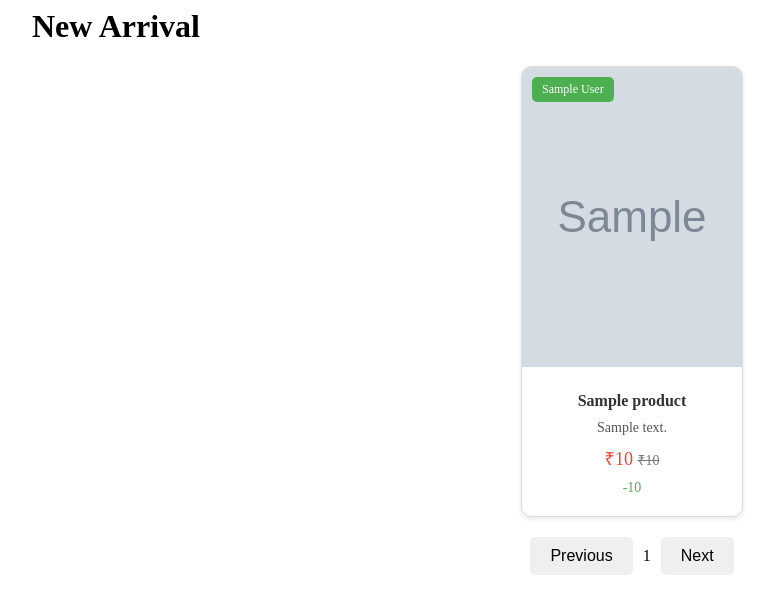
After one commit to abhishekairan/Inventory_Showcase, a Django app: template templates/products-list.html in a window 1280 px wide. The commit adds this page. Shown: the top 614 px of the page, without its empty margins (8-782 px from the left). Run offline with Django 5.2, Linux system fonts and the light colour scheme; the template is opened without the code that fills it: most values are stand-ins (such as "Sample title", 1, 10 or a date in 2020); grey boxes marked "Sample" are stand-in pictures.

Commit message:
commit 5
Done:
- Product Listing page (50%)
to do:
- product page
- all product page

```diff
--- a/Inventory_Showcase/urls.py
+++ b/Inventory_Showcase/urls.py
@@ -18,13 +18,14 @@ from django.contrib import admin
 from django.urls import path, include
 from django.conf.urls.static import static
 from django.conf import settings
-from inventory.views import generate_data, product, sample_template,home
+from inventory.views import generate_data, product, sample_template,home,products
 
 urlpatterns = [
     path('admin/', admin.site.urls),
     path('generate_data', generate_data),
-    path('product',product),
+    path('product/<int:id>',product),
     path('sample-template',sample_template),
+    path('products/<str:filter_type>',products),
     path('',home),
     path('home',home)
 ]
--- a/inventory/admin.py
+++ b/inventory/admin.py
@@ -28,7 +28,7 @@ class ProductImageInline(admin.TabularInline):
 class ProductAdmin(admin.ModelAdmin):
     list_display = ('name', 'cost', 'product_id', 'category', 'discount', 'created_at', 'updated_at')
     search_fields = ('product_id','name')
-    list_filter = ('category','discount')
+    list_filter = ('category','discount','featured')
     inlines = [ProductImageInline]
 
 
--- a/inventory/models.py
+++ b/inventory/models.py
@@ -49,6 +49,7 @@ class Product(models.Model):
     discount = models.ForeignKey(Discount, on_delete=models.SET_NULL, null=True, blank=True)
     created_at = models.DateTimeField(auto_now_add=True)
     updated_at = models.DateTimeField(auto_now=True)
+    featured = models.BooleanField(default=False,blank=False)
 
     def __str__(self):
         return self.name
--- /dev/null
+++ b/static/css/product-list.css
@@ -0,0 +1,93 @@
+.container {
+    max-width: 1200px;
+    margin: auto;
+}
+
+.product-grid {
+    display: flex;
+    flex-wrap: wrap;
+    gap: 20px;
+    justify-content: center;
+}
+
+.product-card {
+    background-color: #fff;
+    border: 1px solid #ddd;
+    border-radius: 10px;
+    overflow: hidden;
+    width: 220px;
+    box-shadow: 0 2px 5px rgba(0, 0, 0, 0.1);
+    text-align: center;
+    position: relative;
+}
+
+.product-card img {
+    width: 100%;
+    height: 300px;
+    object-fit: cover;
+}
+
+.product-card .details {
+    padding: 15px;
+}
+
+.product-card .details h2 {
+    font-size: 16px;
+    margin: 10px 0;
+    color: #333;
+}
+
+.product-card .details p {
+    font-size: 14px;
+    color: #555;
+    margin: 5px 0;
+}
+
+.product-card .details .price {
+    font-size: 18px;
+    color: #f44336;
+    margin: 10px 0;
+}
+
+.product-card .details .original-price {
+    font-size: 14px;
+    color: #777;
+    text-decoration: line-through;
+}
+
+.product-card .details .discount {
+    font-size: 14px;
+    color: #4caf50;
+    margin: 5px 0;
+}
+
+.product-card .badge {
+    position: absolute;
+    top: 10px;
+    left: 10px;
+    background-color: #4caf50;
+    color: white;
+    padding: 5px 10px;
+    border-radius: 5px;
+    font-size: 12px;
+}
+
+.pagination {
+    display: flex;
+    justify-content: center;
+    align-items: center;
+    margin: 20px 0;
+}
+
+.pagination button {
+    padding: 10px 20px;
+    font-size: 16px;
+    cursor: pointer;
+    border: none;
+    border-radius: 5px;
+    margin: 0 10px;
+}
+
+.pagination #page-number {
+    font-size: 16px;
+}
--- /dev/null
+++ b/static/js/product-list.js
@@ -0,0 +1,63 @@
+const products = [
+    // Add 100 or more product objects here in the format below
+    {
+        img: 'image-placeholder.jpg',
+        title: 'Product 1',
+        description: 'Description 1',
+        price: '₹459',
+        originalPrice: '₹2,999',
+        discount: '84% off',
+        badge: 'EOSS Special Deal'
+    },
+    // Repeat similar objects for other products
+];
+
+const productsPerPage = 100;
+let currentPage = 1;
+
+function displayProducts(page) {
+    const productGrid = document.getElementById('product-grid');
+    productGrid.innerHTML = '';
+
+    const start = (page - 1) * productsPerPage;
+    const end = page * productsPerPage;
+    const paginatedProducts = products.slice(start, end);
+
+    paginatedProducts.forEach(product => {
+        const productCard = document.createElement('div');
+        productCard.classList.add('product-card');
+
+        productCard.innerHTML = `
+            <img src="${product.img}" alt="${product.title}">
+            <div class="details">
+                <h2>${product.title}</h2>
+                <p>${product.description}</p>
+                <div class="price">${product.price} <span class="original-price">${product.originalPrice}</span></div>
+                <div class="discount">${product.discount}</div>
+            </div>
+            <div class="badge">${product.badge}</div>
+        `;
+
+        productGrid.appendChild(productCard);
+    });
+
+    document.getElementById('page-number').innerText = page;
+}
+
+function nextPage() {
+    const totalPages = Math.ceil(products.length / productsPerPage);
+    if (currentPage < totalPages) {
+        currentPage++;
+        displayProducts(currentPage);
+    }
+}
+
+function previousPage() {
+    if (currentPage > 1) {
+        currentPage--;
+        displayProducts(currentPage);
+    }
+}
+
+// Initialize the product grid
+displayProducts(currentPage);
--- /dev/null
+++ b/static/js/product.js
@@ -0,0 +1,3 @@
+function changeImage(src) {
+    document.getElementById('mainImage').src = src;
+}
--- a/templates/base.html
+++ b/templates/base.html
@@ -14,7 +14,6 @@
 <body>
     {% include 'header.html' %}
 
-    {% include "product-sections.html" %}
     {% block content %}
 
     {% endblock content %}
--- a/templates/header.html
+++ b/templates/header.html
@@ -81,10 +81,10 @@
         <ul class="desktop-menu-category-list">
 
           <li class="menu-category">
-            <a href="#" class="menu-title">Home</a>
+            <a href="/" class="menu-title">Home</a>
           </li>
 
-          {% for category, productCategories in categories.items %}
+          {% for category, productCategories in header_context.items %}
           <li class="menu-category">
             <a href="#" class="menu-title">{{category.display_name}}</a>
 
@@ -118,7 +118,7 @@
           <a href="#" class="menu-title">Home</a>
         </li>
 
-        {% for category, productCategories in categories.items %}
+        {% for category, productCategories in header_context.items %}
         <li class="menu-category">
 
           <button class="accordion-menu" data-accordion-btn>
--- /dev/null
+++ b/templates/products-list.html
@@ -0,0 +1,34 @@
+{% block link %}
+{% load static %}
+
+<link rel="stylesheet" href="{% static 'css/product-list.css' %}">
+<script src="product-list.js"></script>
+
+{% endblock link %}
+
+<div class="container">
+    <h1>New Arrival</h1>
+    <div id="product-grid" class="product-grid">
+        {% for product, image in products_list_context.items %}
+        <div class="product-card">
+            <img src="{{image.image.url}}" alt="{{product.name}}">
+            <div class="details">
+                <h2>{{product.name}}</h2>
+                <p>{{product.description}}</p>
+                {% if product.discount %}
+                <div class="price">₹{{product.get_discount_price}} <span class="original-price">₹{{product.cost}}</span></div>
+                <div class="discount">-{{product.discount}}</div>
+                {% else %}
+                <div class="price">₹{{product.cost}}</div>
+                {% endif %}
+            </div>
+            <div class="badge">{{product.category.display_name}}</div>
+        </div>
+        {% endfor %}
+    </div>
+    <div class="pagination">
+        <button onclick="previousPage()">Previous</button>
+        <span id="page-number">1</span>
+        <button onclick="nextPage()">Next</button>
+    </div>
+</div>
--- a/templates/sample-templates/sample-template-loader.html
+++ /dev/null
@@ -1 +0,0 @@
-{% extends 'base.html' %}
```
Also changed, not shown: inventory/utils.py (+40 -8 lines), inventory/views.py (+28 -6 lines), static/css/product.css (+61 -122 lines), templates/home.html (added, +8 -0 lines), templates/product-sections.html (+59 -2 lines), templates/product.html (+26 -51 lines), templates/products.html (added, +7 -0 lines), db.sqlite3, inventory/migrations/0003_product_featured.py (added).
